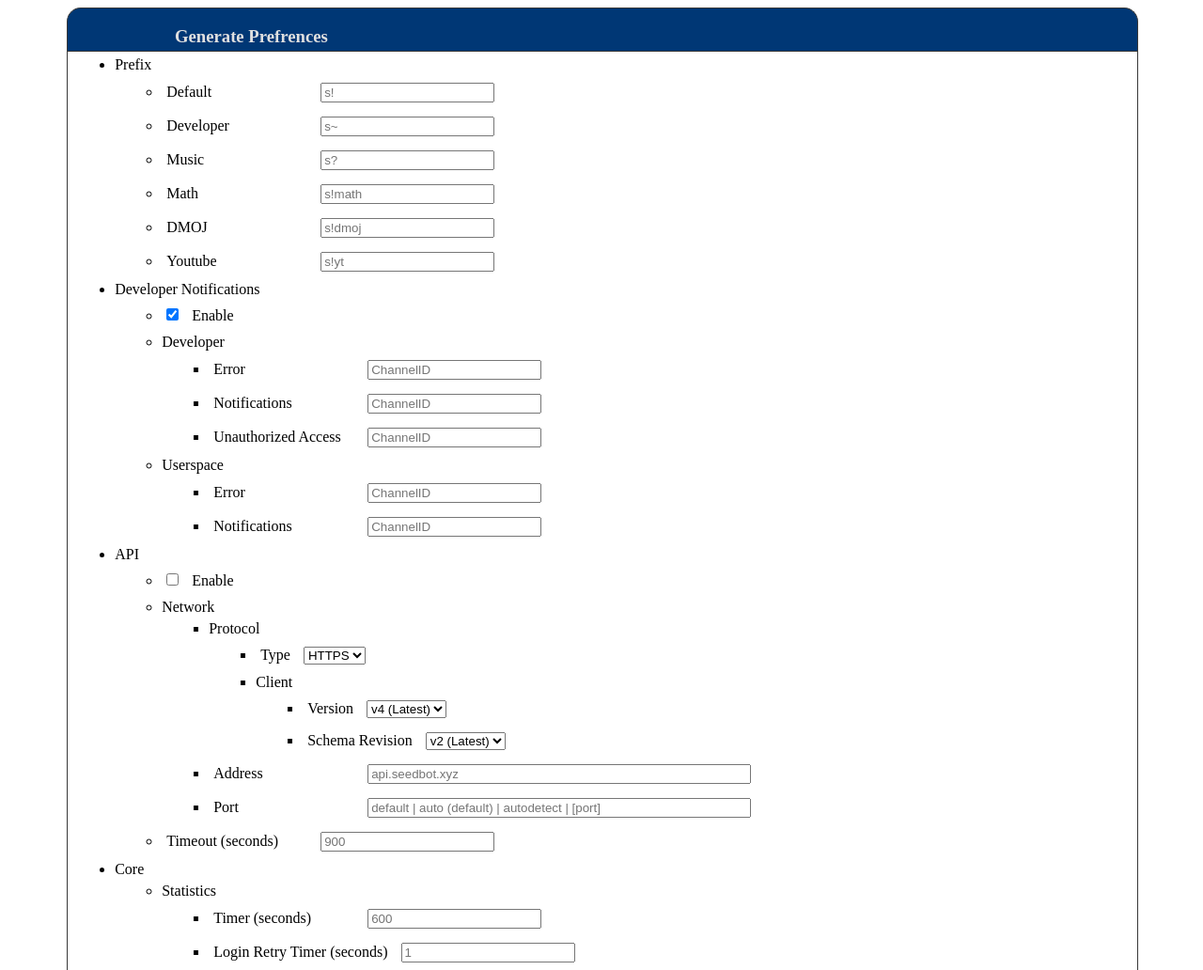
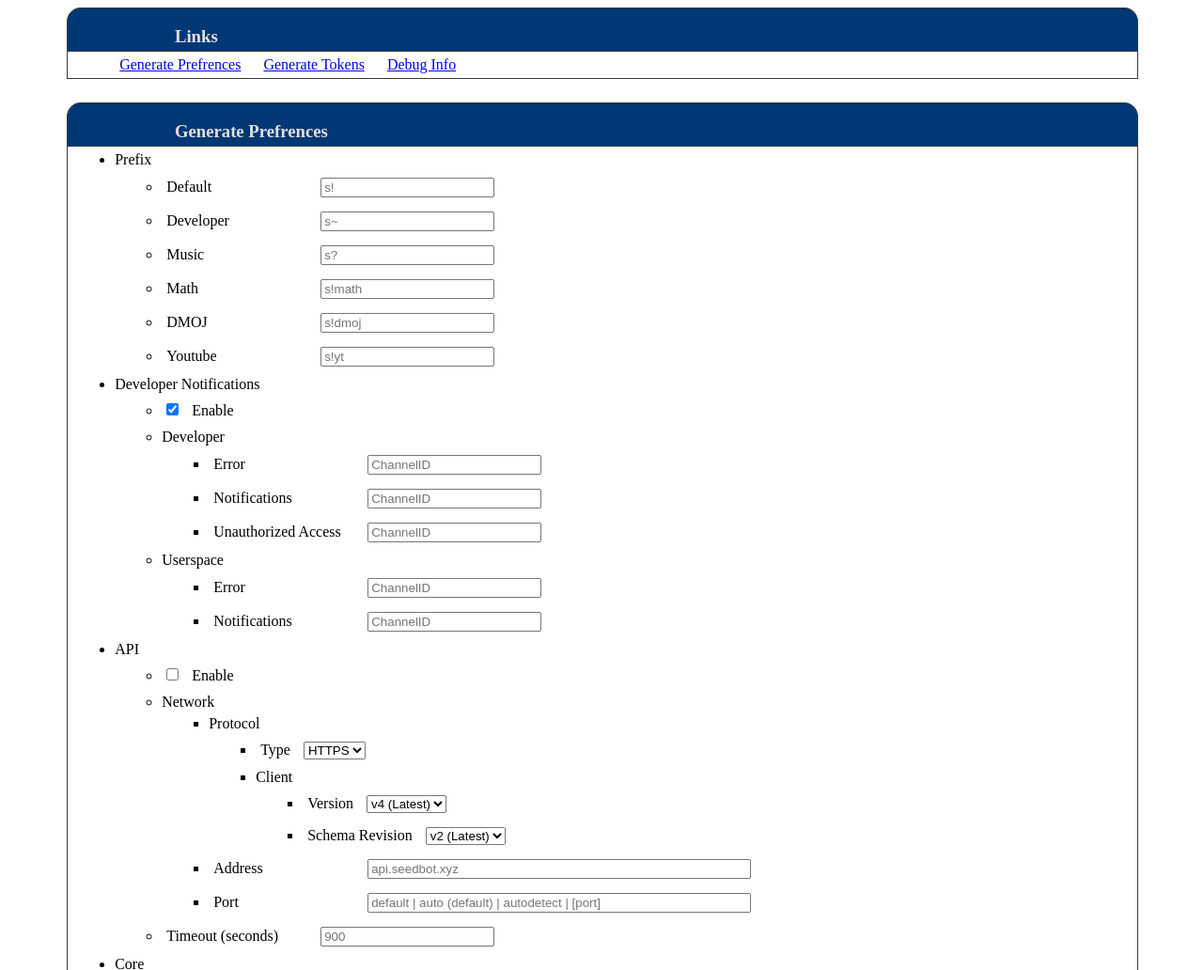
Before and after one commit to discordseedbot/configCreator, a website built with webpack: page index.html in a window 1280 px wide. Shown: the top 1032 px of the page at 94% size. Built offline with nearby package versions, Linux system fonts and the light colour scheme; files whose address does not match are found by name.

Commit message:
added toolbar

```diff
--- /dev/null
+++ b/css/toolBar.css
@@ -0,0 +1,3 @@
+.toolBar.dropdown.content li{
+    display:inline;
+}
--- a/index.html
+++ b/index.html
@@ -6,7 +6,19 @@
 	</head>
 	<body>
 		<div class="globalContainer">
-			<div class="generatePrefrences section container startOpen">
+			<div class="toolBar section container startOpen">
+				<div class="toolBar dropdown clickable">
+					<h3>Links</h3>
+				</div>
+				<div class="toolBar dropdown content">
+					<ul>
+						<li><a href="#generatePrefrences">Generate Prefrences</a></li>
+						<li><a href="#generateTokens">Generate Tokens</a></li>
+						<li><a href="#debugInfo">Debug Info</a></li>
+					</ul>
+				</div>
+			</div>
+			<div class="generatePrefrences section container startOpen" id="generatePrefrences">
 				<div class="generatePrefrences dropdown clickable">
 					<h3>Generate Prefrences</h3>
 				</div>
```
